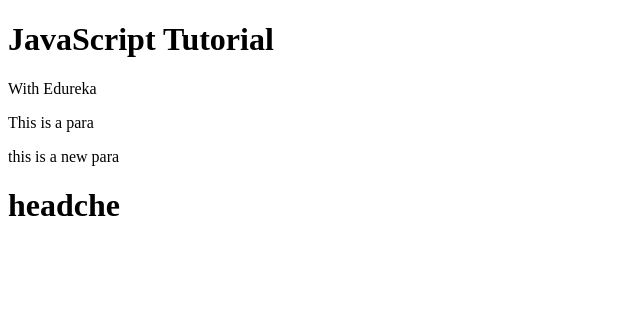
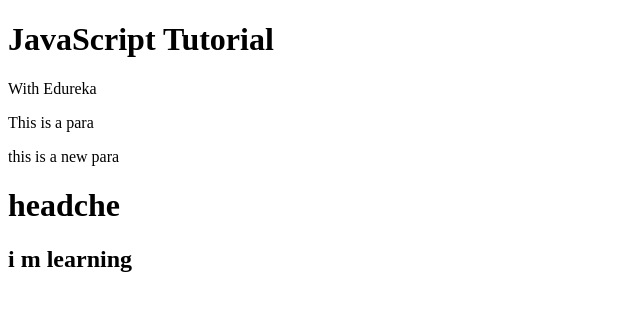
Before and after one commit to chetanork/setup, a plain HTML site: page index.html in a window 1280 px wide. Shown: the whole page, without its empty margins (0-640 px from the left). Drawn offline with Linux system fonts and the light colour scheme.

Commit message:
new line

```diff
--- a/index.html
+++ b/index.html
@@ -10,7 +10,7 @@
 <p> This is a para</p>
 <p> this is a new para</p>
 <h1>headche</h1>
-
+<h2> i m learning</h2>
 </body>
 
 </html>
```
